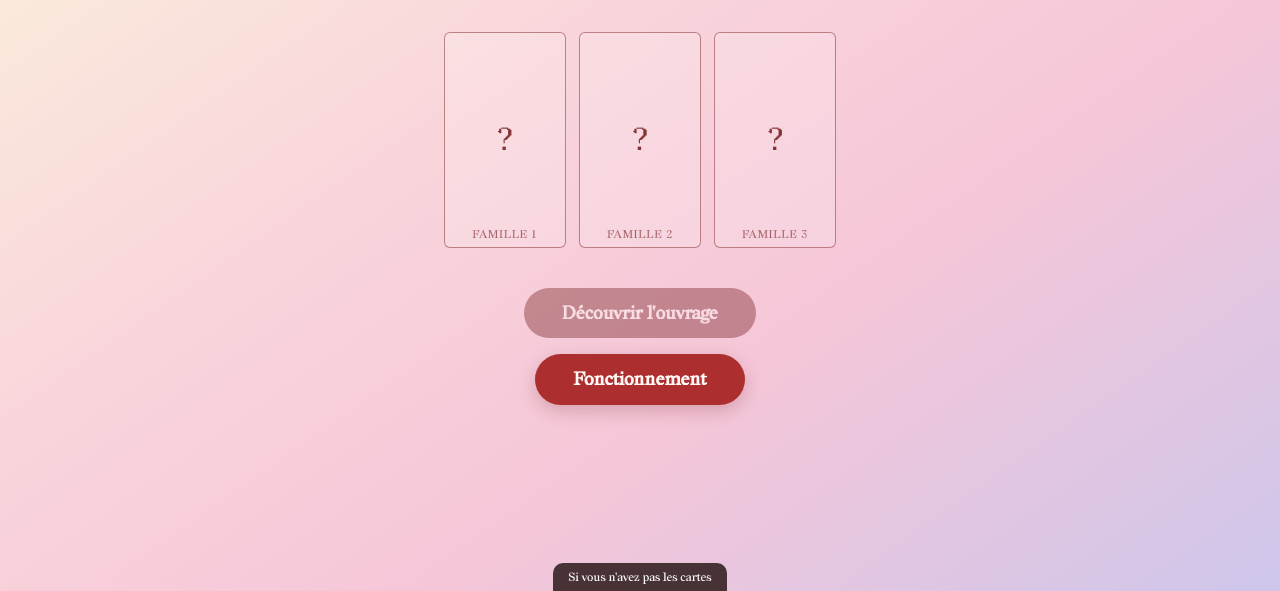
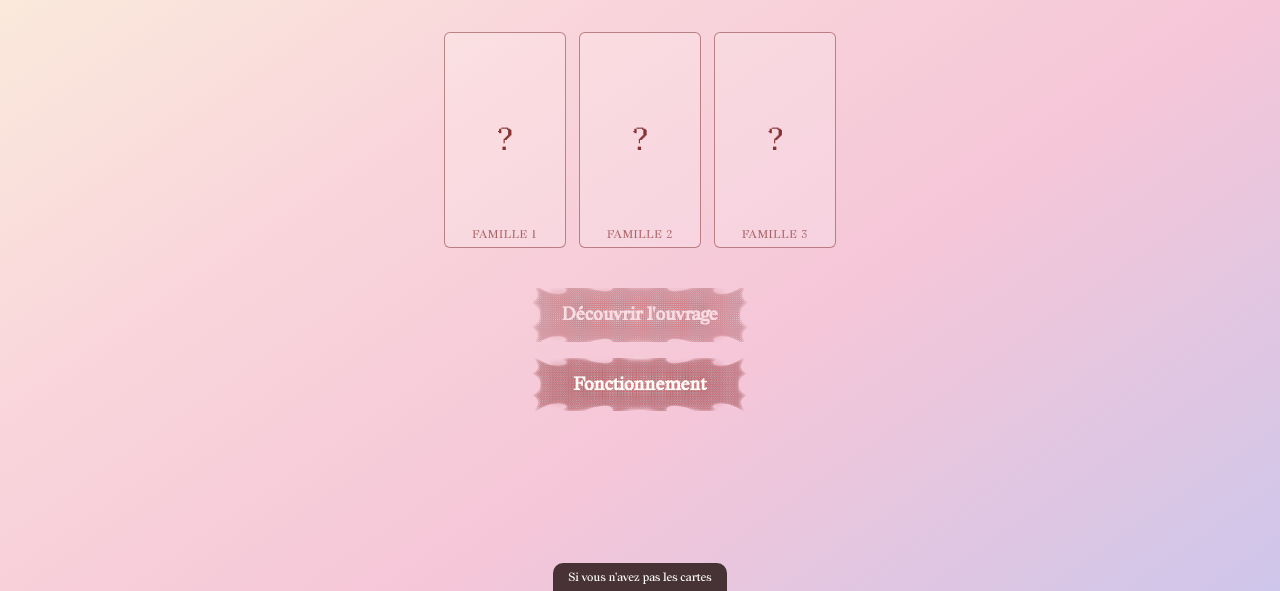
Before and after one commit to siloe5/Biblioth-queDesArcanes, a plain HTML site: page index.html in a window 1280 px wide. Shown: the part 209-800 px from the top of the page. Drawn offline with Linux system fonts and the light colour scheme.

Commit message:
maj super

```diff
--- a/style.css
+++ b/style.css
@@ -196,36 +196,43 @@ h1 {
 }
 
 .tuto-btn {
-  background-color:#AD2E2E;
+background-color: transparent;
+  background-image: url('/images/Bouton1.png'); /* Vérifie l'extension (.png, .jpg, etc.) */
+  background-size: cover; /* Ou '100% 100%' si l'image doit s'étirer exactement aux dimensions du bouton */
+  background-position: center;
+  background-repeat: no-repeat;
   color: var(--btn-text);
   font-size: 1.15rem;
   font-weight: 600;
-  padding: 0.85rem 2.4rem;
+  padding: 0.95rem 2.6rem;
   border: none;
-  border-radius: 999px;
+  border-radius: 0; /* Enlève l'arrondi pilule si l'image a déjà sa propre forme */
   cursor: pointer;
-  box-shadow: 0 6px 18px rgba(110, 22, 22, 0.22);
-  opacity: 100%;
+  box-shadow: none;
+  transition: transform 0.2s ease, opacity 0.2s ease;
 }
 
 
 .primary-btn {
-  background-color: var(--btn-bg);
+background-color: transparent;
+  background-image: url('/images/Bouton2.png'); /* Vérifie l'extension (.png, .jpg, etc.) */
+  background-size: cover; /* Ou '100% 100%' si l'image doit s'étirer exactement aux dimensions du bouton */
+  background-position: center;
+  background-repeat: no-repeat;
   color: var(--btn-text);
   font-size: 1.15rem;
   font-weight: 600;
-  padding: 0.85rem 2.4rem;
+  padding: 0.95rem 2.6rem;
   border: none;
-  border-radius: 999px;
+  border-radius: 0; /* Enlève l'arrondi pilule si l'image a déjà sa propre forme */
   cursor: pointer;
-  box-shadow: 0 6px 18px rgba(110, 22, 22, 0.22);
+  box-shadow: none;
   transition: transform 0.2s ease, opacity 0.2s ease;
 }
 
 .primary-btn:disabled {
   opacity: 0.38;
   cursor: not-allowed;
-  box-shadow: none;
 }
 
 .primary-btn:not(:disabled):active {
```
Also changed, not shown: images/Bouton1.png (added), images/Bouton2.png (added), 1 other file.
